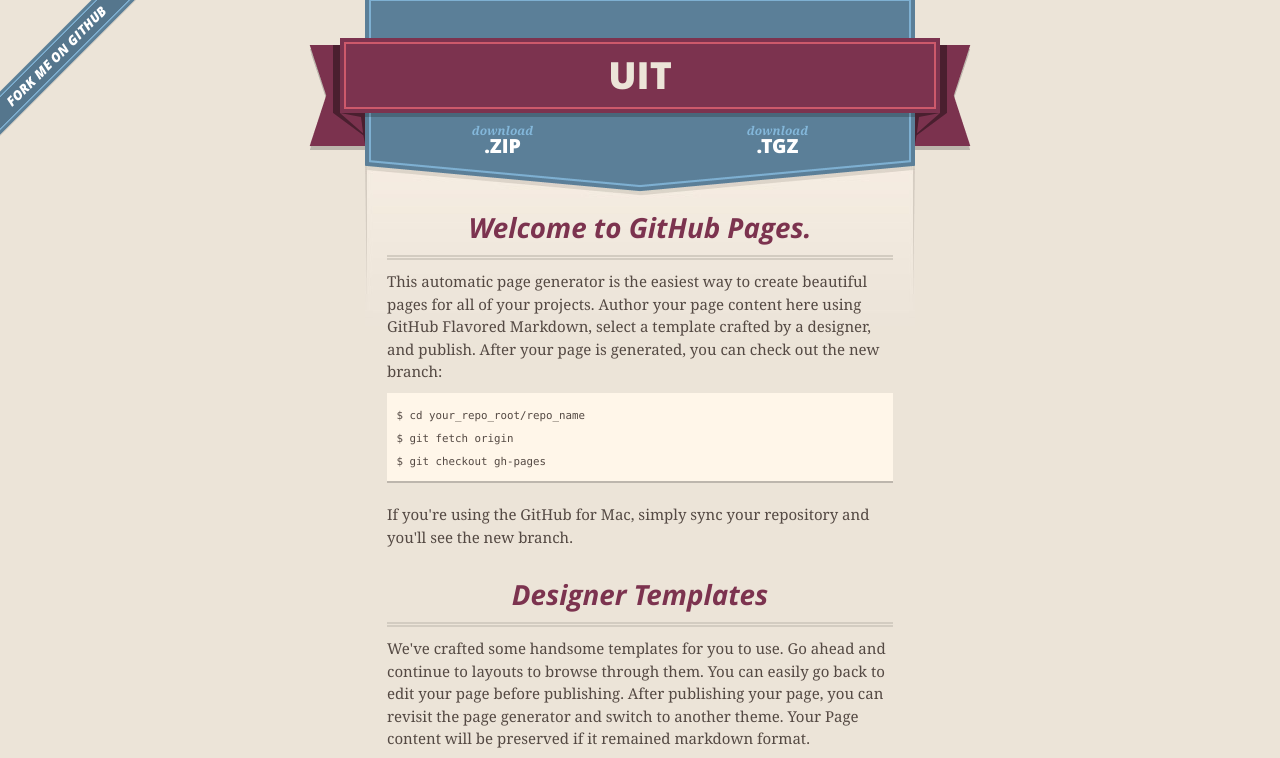
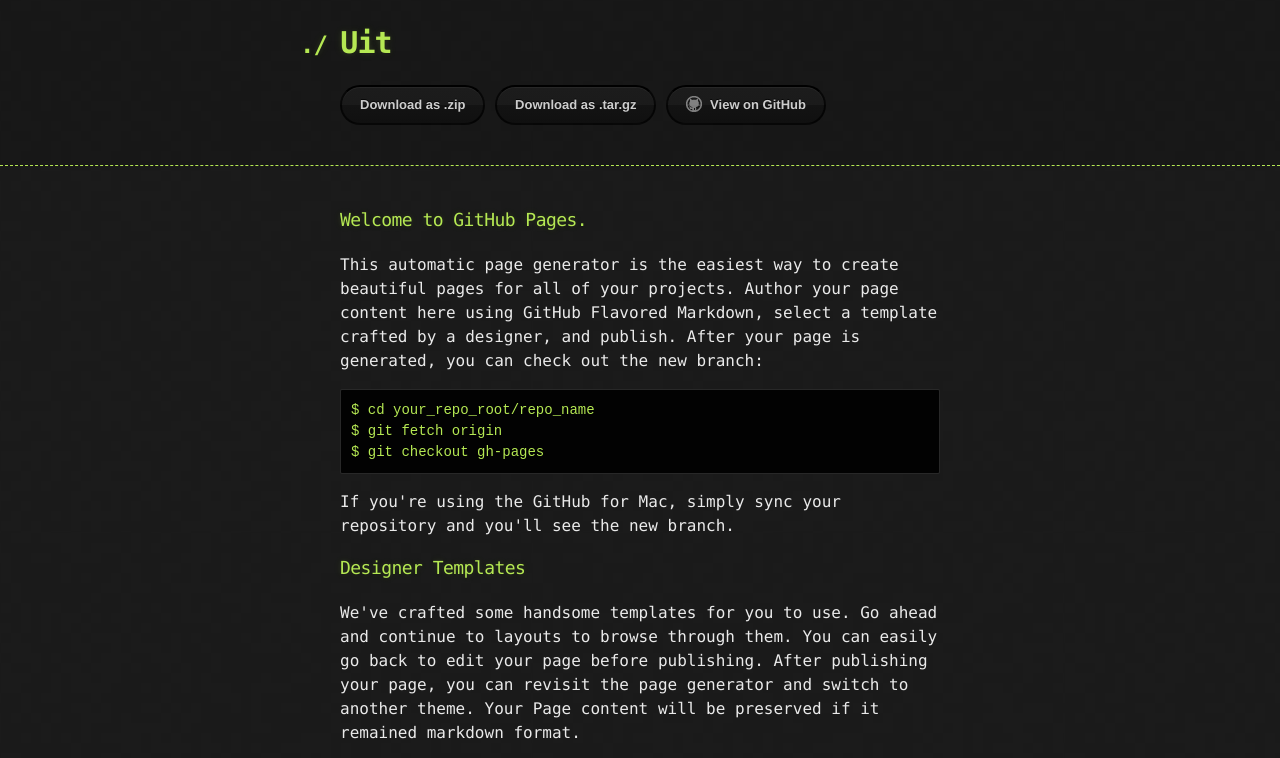
Before and after one commit to loiha/uit, a plain HTML site: page index.html in a window 1280 px wide. Shown: the top 758 px of the page. Drawn offline with nearby package versions, Linux system fonts and the light colour scheme.

```diff
--- a/index.html
+++ b/index.html
@@ -3,48 +3,30 @@
   <head>
     <meta charset='utf-8'>
     <meta http-equiv="X-UA-Compatible" content="chrome=1">
-    <meta name="viewport" content="width=640" />
 
-    <link rel="stylesheet" href="stylesheets/core.css" media="screen"/>
-    <link rel="stylesheet" href="stylesheets/mobile.css" media="handheld, only screen and (max-device-width:640px)"/>
-    <link rel="stylesheet" href="stylesheets/pygment_trac.css"/>
+    <link rel="stylesheet" type="text/css" href="stylesheets/stylesheet.css" media="screen" />
+    <link rel="stylesheet" type="text/css" href="stylesheets/pygment_trac.css" media="screen" />
+    <link rel="stylesheet" type="text/css" href="stylesheets/print.css" media="print" />
 
-    <script type="text/javascript" src="javascripts/modernizr.js"></script>
-    <script type="text/javascript" src="https://ajax.googleapis.com/ajax/libs/jquery/1.7.1/jquery.min.js"></script>
-    <script type="text/javascript" src="javascripts/headsmart.min.js"></script>
-    <script type="text/javascript">
-      $(document).ready(function () {
-        $('#main_content').headsmart()
-      })
-    </script>
     <title>Uit by loiha</title>
   </head>
 
   <body>
-    <a id="forkme_banner" href="https://github.com/loiha/uit">View on GitHub</a>
-    <div class="shell">
 
-      <header>
-        <span class="ribbon-outer">
-          <span class="ribbon-inner">
-            <h1>Uit</h1>
-            <h2></h2>
-          </span>
-          <span class="left-tail"></span>
-          <span class="right-tail"></span>
-        </span>
-      </header>
+    <header>
+      <div class="container">
+        <h1>Uit</h1>
+        <h2></h2>
 
-      <section id="downloads">
-        <span class="inner">
-          <a href="https://github.com/loiha/uit/zipball/master" class="zip"><em>download</em> .ZIP</a><a href="https://github.com/loiha/uit/tarball/master" class="tgz"><em>download</em> .TGZ</a>
-        </span>
-      </section>
+        <section id="downloads">
+          <a href="https://github.com/loiha/uit/zipball/master" class="btn">Download as .zip</a>
+          <a href="https://github.com/loiha/uit/tarball/master" class="btn">Download as .tar.gz</a>
+          <a href="https://github.com/loiha/uit" class="btn btn-github"><span class="icon"></span>View on GitHub</a>
+        </section>
+      </div>
+    </header>
 
-
-      <span class="banner-fix"></span>
-
-
+    <div class="container">
       <section id="main_content">
         <h3>
 <a name="welcome-to-github-pages" class="anchor" href="#welcome-to-github-pages"><span class="octicon octicon-link"></span></a>Welcome to GitHub Pages.</h3>
@@ -78,19 +60,6 @@ $ git checkout gh-pages
 
 <p>Having trouble with Pages? Check out the documentation at <a href="http://help.github.com/pages">http://help.github.com/pages</a> or contact <a href="mailto:support@github.com">support@github.com</a> and we’ll help you sort it out.</p>
       </section>
-
-      <footer>
-        <span class="ribbon-outer">
-          <span class="ribbon-inner">
-            <p>this project by <a href="https://github.com/loiha">loiha</a> can be found on <a href="https://github.com/loiha/uit">GitHub</a></p>
-          </span>
-          <span class="left-tail"></span>
-          <span class="right-tail"></span>
-        </span>
-        <p>Generated with <a href="http://pages.github.com">GitHub Pages</a> using Merlot</p>
-        <span class="octocat"></span>
-      </footer>
-
     </div>
 
 
--- a/stylesheets/pygment_trac.css
+++ b/stylesheets/pygment_trac.css
@@ -1,4 +1,3 @@
-.highlight  { background: #ffffff; }
 .highlight .c { color: #999988; font-style: italic } /* Comment */
 .highlight .err { color: #a61717; background-color: #e3d2d2 } /* Error */
 .highlight .k { font-weight: bold } /* Keyword */
@@ -35,7 +34,7 @@
 .highlight .ne { color: #990000; font-weight: bold } /* Name.Exception */
 .highlight .nf { color: #990000; font-weight: bold } /* Name.Function */
 .highlight .nn { color: #555555 } /* Name.Namespace */
-.highlight .nt { color: #000080 } /* Name.Tag */
+.highlight .nt { color: #CBDFFF } /* Name.Tag */
 .highlight .nv { color: #008080 } /* Name.Variable */
 .highlight .ow { font-weight: bold } /* Operator.Word */
 .highlight .w { color: #bbbbbb } /* Text.Whitespace */
--- /dev/null
+++ b/stylesheets/stylesheet.css
@@ -0,0 +1,247 @@
+body {
+  margin: 0;
+  padding: 0;
+  background: #151515 url("../images/bkg.png") 0 0;
+  color: #eaeaea;
+  font: 16px;
+  line-height: 1.5;
+  font-family: Monaco, "Bitstream Vera Sans Mono", "Lucida Console", Terminal, monospace;
+}
+
+/* General & 'Reset' Stuff */
+
+.container {
+  width: 90%;
+  max-width: 600px;
+  margin: 0 auto;
+}
+
+section {
+  display: block;
+  margin: 0 0 20px 0;
+}
+
+h1, h2, h3, h4, h5, h6 {
+  margin: 0 0 20px;
+}
+
+li {
+  line-height: 1.4 ;
+}
+
+/* Header, <header>
+   header   - container
+   h1       - project name
+   h2       - project description
+*/
+
+header {
+  background: rgba(0, 0, 0, 0.1);
+  width: 100%;
+  border-bottom: 1px dashed #b5e853;
+  padding: 20px 0;
+  margin: 0 0 40px 0;
+}
+
+header h1 {
+  font-size: 30px;
+  line-height: 1.5;
+  margin: 0 0 0 -40px;
+  font-weight: bold;
+  font-family: Monaco, "Bitstream Vera Sans Mono", "Lucida Console", Terminal, monospace;
+  color: #b5e853;
+  text-shadow: 0 1px 1px rgba(0, 0, 0, 0.1),
+               0 0 5px rgba(181, 232, 83, 0.1),
+               0 0 10px rgba(181, 232, 83, 0.1);
+  letter-spacing: -1px;
+  -webkit-font-smoothing: antialiased;
+}
+
+header h1:before {
+  content: "./ ";
+  font-size: 24px;
+}
+
+header h2 {
+  font-size: 18px;
+  font-weight: 300;
+  color: #666;
+}
+
+#downloads .btn {
+  display: inline-block;
+  text-align: center;
+  margin: 0;
+}
+
+/* Main Content
+*/
+
+#main_content {
+  width: 100%;
+  -webkit-font-smoothing: antialiased;
+}
+section img {
+  max-width: 100%
+}
+
+h1, h2, h3, h4, h5, h6 {
+  font-weight: normal;
+  font-family: Monaco, "Bitstream Vera Sans Mono", "Lucida Console", Terminal, monospace;
+  color: #b5e853;
+  letter-spacing: -0.03em;
+  text-shadow: 0 1px 1px rgba(0, 0, 0, 0.1),
+               0 0 5px rgba(181, 232, 83, 0.1),
+               0 0 10px rgba(181, 232, 83, 0.1);
+}
+
+#main_content h1 {
+  font-size: 30px;
+}
+
+#main_content h2 {
+  font-size: 24px;
+}
+
+#main_content h3 {
+  font-size: 18px;
+}
+
+#main_content h4 {
+  font-size: 14px;
+}
+
+#main_content h5 {
+  font-size: 12px;
+  text-transform: uppercase;
+  margin: 0 0 5px 0;
+}
+
+#main_content h6 {
+  font-size: 12px;
+  text-transform: uppercase;
+  color: #999;
+  margin: 0 0 5px 0;
+}
+
+dt {
+  font-style: italic;
+  font-weight: bold;
+}
+
+ul li {
+  list-style: none;
+}
+
+ul li:before {
+  content: ">>";
+  font-family: Monaco, "Bitstream Vera Sans Mono", "Lucida Console", Terminal, monospace;
+  font-size: 13px;
+  color: #b5e853;
+  margin-left: -37px;
+  margin-right: 21px;
+  line-height: 16px;
+}
+
+blockquote {
+  color: #aaa;
+  padding-left: 10px;
+  border-left: 1px dotted #666;
+}
+
+pre {
+  background: rgba(0, 0, 0, 0.9);
+  border: 1px solid rgba(255, 255, 255, 0.15);
+  padding: 10px;
+  font-size: 14px;
+  color: #b5e853;
+  border-radius: 2px;
+  -moz-border-radius: 2px;
+  -webkit-border-radius: 2px;
+  text-wrap: normal;
+  overflow: auto;
+  overflow-y: hidden;
+}
+
+table {
+  width: 100%;
+  margin: 0 0 20px 0;
+}
+
+th {
+  text-align: left;
+  border-bottom: 1px dashed #b5e853;
+  padding: 5px 10px;
+}
+
+td {
+  padding: 5px 10px;
+}
+
+hr {
+  height: 0;
+  border: 0;
+  border-bottom: 1px dashed #b5e853;
+  color: #b5e853;
+}
+
+/* Buttons
+*/
+
+.btn {
+  display: inline-block;
+  background: -webkit-linear-gradient(top, rgba(40, 40, 40, 0.3), rgba(35, 35, 35, 0.3) 50%, rgba(10, 10, 10, 0.3) 50%, rgba(0, 0, 0, 0.3));
+  padding: 8px 18px;
+  border-radius: 50px;
+  border: 2px solid rgba(0, 0, 0, 0.7);
+  border-bottom: 2px solid rgba(0, 0, 0, 0.7);
+  border-top: 2px solid rgba(0, 0, 0, 1);
+  color: rgba(255, 255, 255, 0.8);
+  font-family: Helvetica, Arial, sans-serif;
+  font-weight: bold;
+  font-size: 13px;
+  text-decoration: none;
+  text-shadow: 0 -1px 0 rgba(0, 0, 0, 0.75);
+  box-shadow: inset 0 1px 0 rgba(255, 255, 255, 0.05);
+}
+
+.btn:hover {
+  background: -webkit-linear-gradient(top, rgba(40, 40, 40, 0.6), rgba(35, 35, 35, 0.6) 50%, rgba(10, 10, 10, 0.8) 50%, rgba(0, 0, 0, 0.8));
+}
+
+.btn .icon {
+  display: inline-block;
+  width: 16px;
+  height: 16px;
+  margin: 1px 8px 0 0;
+  float: left;
+}
+
+.btn-github .icon {
+  opacity: 0.6;
+  background: url("../images/blacktocat.png") 0 0 no-repeat;
+}
+
+/* Links
+   a, a:hover, a:visited
+*/
+
+a {
+  color: #63c0f5;
+  text-shadow: 0 0 5px rgba(104, 182, 255, 0.5);
+}
+
+/* Clearfix */
+
+.cf:before, .cf:after {
+  content:"";
+  display:table;
+}
+
+.cf:after {
+  clear:both;
+}
+
+.cf {
+  zoom:1;
+}
```
Also changed, not shown: images/bkg.png (added), images/blacktocat.png (added).
